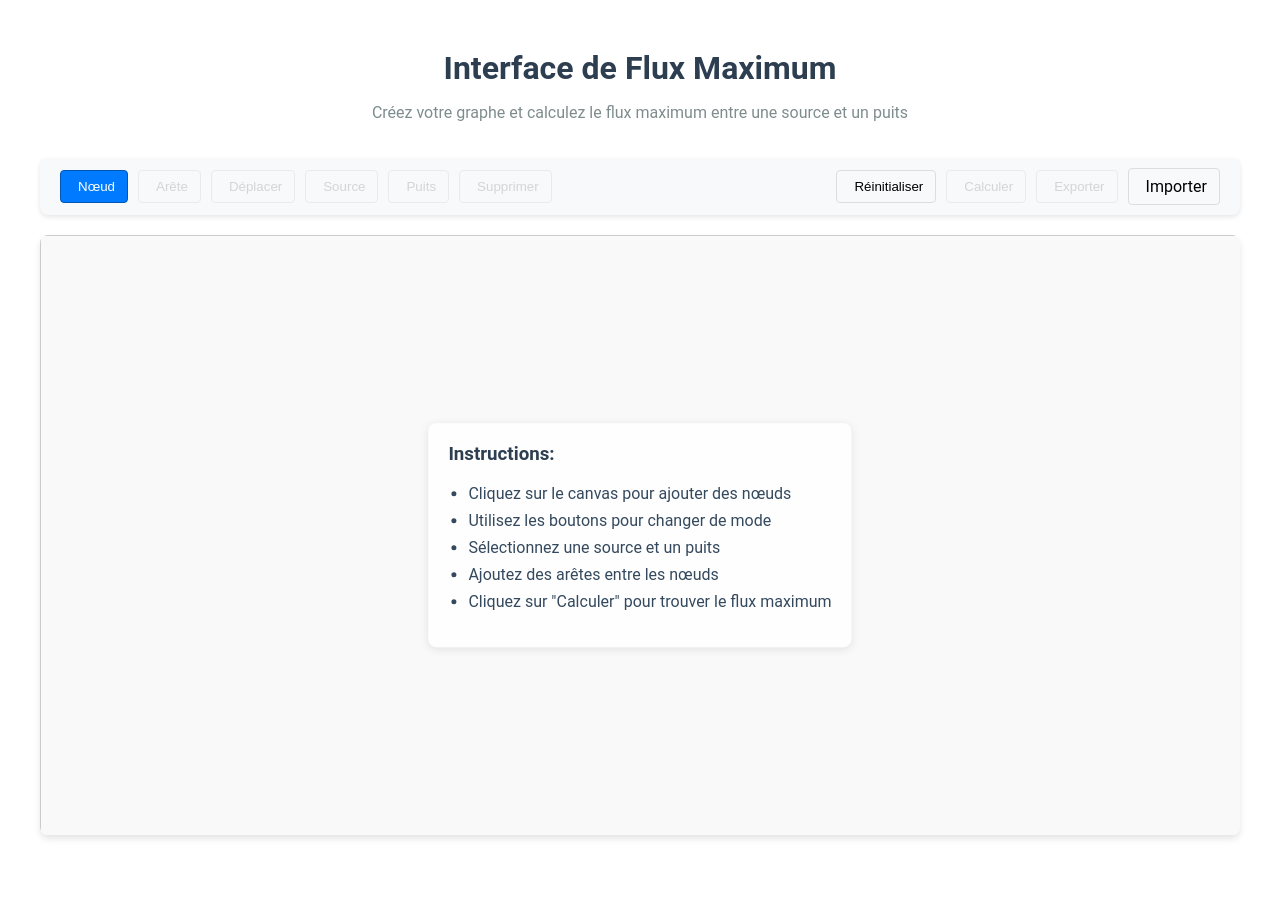
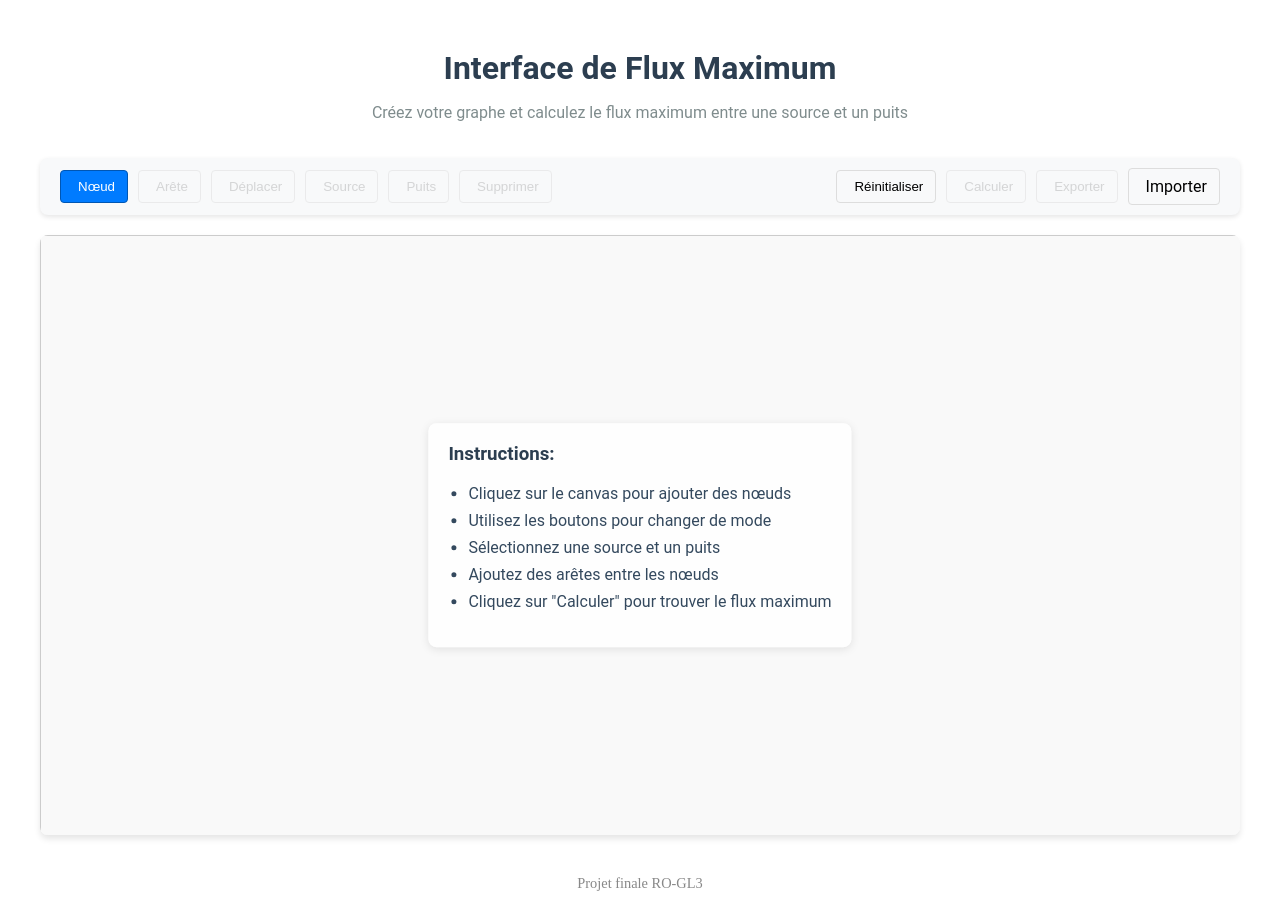
Before and after one commit to oussama-grami/Adep, an Angular app: page / in a window 1280 px wide. Before the commit the page ends 863 px from the top, so only its background shows below. Built offline with nearby package versions, Linux system fonts and the light colour scheme.

Commit message:
fixing name after build

```diff
--- a/angular.json
+++ b/angular.json
@@ -13,7 +13,7 @@
         "build": {
           "builder": "@angular-devkit/build-angular:application",
           "options": {
-            "outputPath": "dist/front",
+            "outputPath": "dist/Max-Flow-Problem",
             "index": "src/index.html",
             "browser": "src/main.ts",
             "polyfills": [
--- a/src/app/components/max-flow/max-flow.component.html
+++ b/src/app/components/max-flow/max-flow.component.html
@@ -130,8 +130,10 @@
           </tr>
           </tbody>
         </table>
+
       </div>
     </div>
+
   </div>
 
   <div class="error-message" *ngIf="error">
@@ -146,3 +148,6 @@
     <p>Calcul en cours...</p>
   </div>
 </div>
+<div class="signature" style="text-align: center; margin-top: 20px; font-size: 0.9em; color: #888;">
+  Projet finale RO-GL3
+</div>
```
